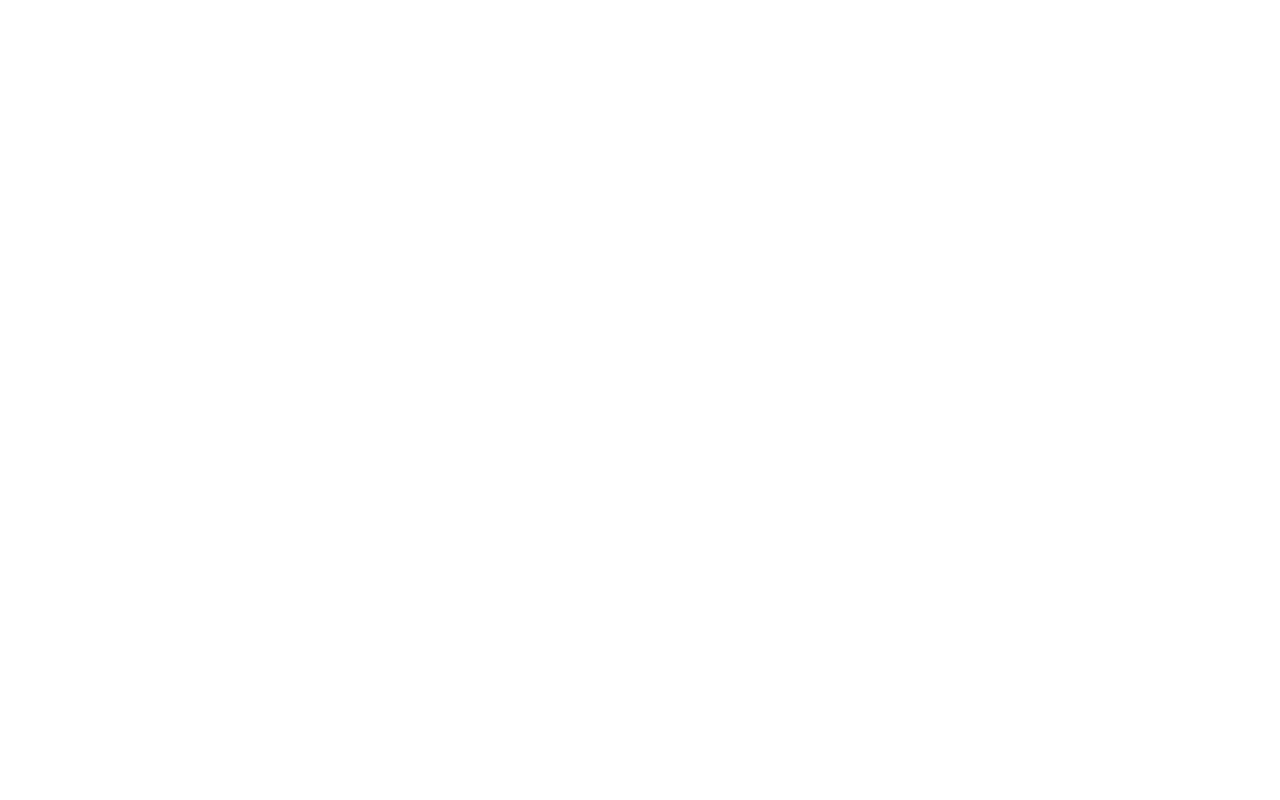
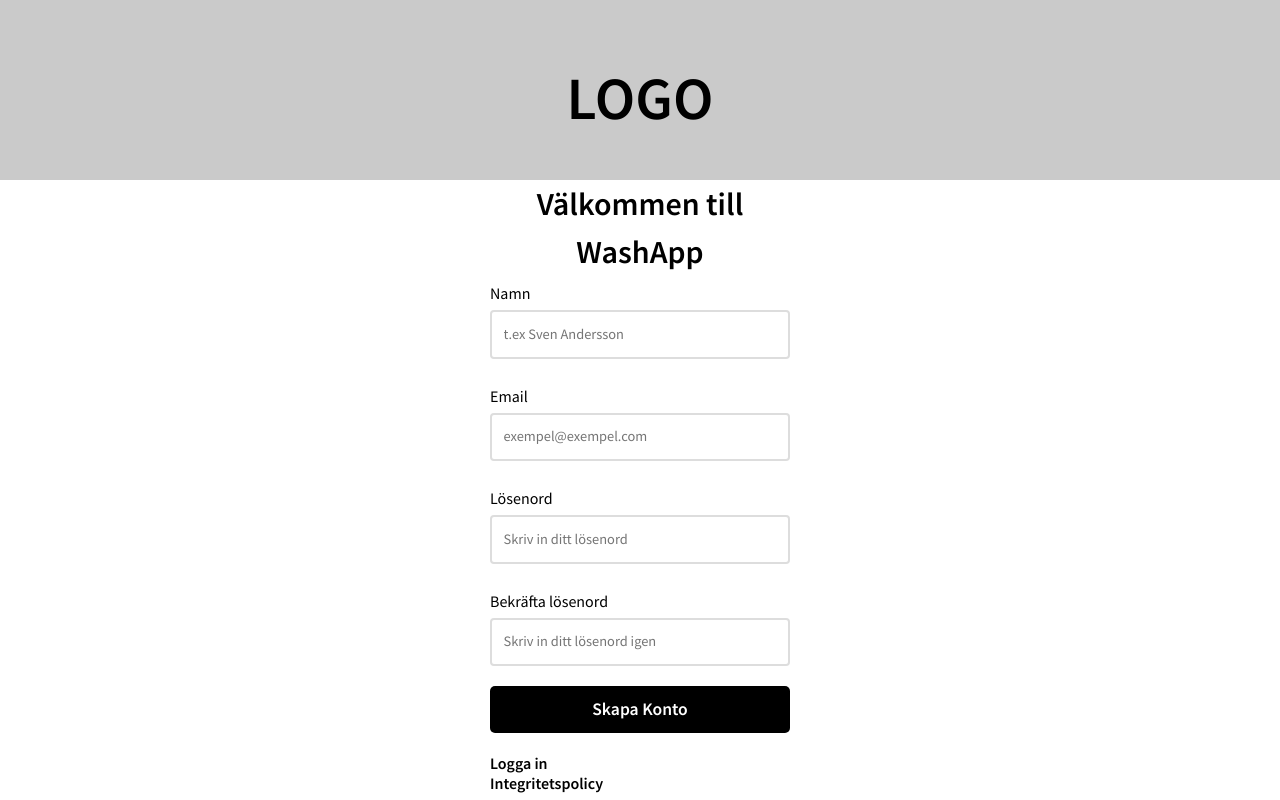
Before and after one commit to Kasiem024/WashApp-OAK, a website: page public/html/create.html in a window 1280 px wide. Drawn offline with Linux system fonts and the light colour scheme.

Commit message:
finished create account and forgot password

```diff
--- a/public/html/create.html
+++ b/public/html/create.html
@@ -10,6 +10,39 @@
     <title>Skapa Konto</title>
 </head>
 <body>
-
+    <div class="header">
+        <div class="logo">
+            <h1>LOGO</h1>
+        </div>
+    </div>
+    <div class="container">
+        <form class="form">
+            <div class="title">Välkommen till WashApp</div>
+            <div class="formItem">
+                <label>Namn</label>
+                <input type="text" class="input" placeholder="t.ex Sven Andersson">
+            </div>
+            <br>
+            <div class="formItem">
+                <label>Email</label>
+                <input type="text" class="input" placeholder="exempel@exempel.com">
+            </div>
+            <br>
+            <div class="formItem">
+                <label>Lösenord</label>
+                <input type="password" class="input" placeholder="Skriv in ditt lösenord">
+            </div>
+            <br>
+            <div class="formItem">
+                <label>Bekräfta lösenord</label>
+                <input type="password" class="input" placeholder="Skriv in ditt lösenord igen">
+            </div>
+            <button type="button" class="btn">Skapa Konto</button>
+        </form>
+        <p class="text">
+           <a href="../html/login.html">Logga in</a><br>
+           Integritetspolicy
+        </p>
+    </div>
 </body>
 </html>
--- a/public/js/login.js
+++ b/public/js/login.js
@@ -5,7 +5,7 @@ function Login() {
     let inputPas = document.getElementById('pas').value;
 
     if (inputEmail == 'test@test.com' && inputPas == '123') {
-        window.location.href = 'index.html';
+        window.location.href = '../html/index.html';
     } else{
         alert('That is not a valid account');
     }
```
Also changed, not shown: public/html/login.html (+2 -2 lines), public/html/password.html (+21 -1 lines).
